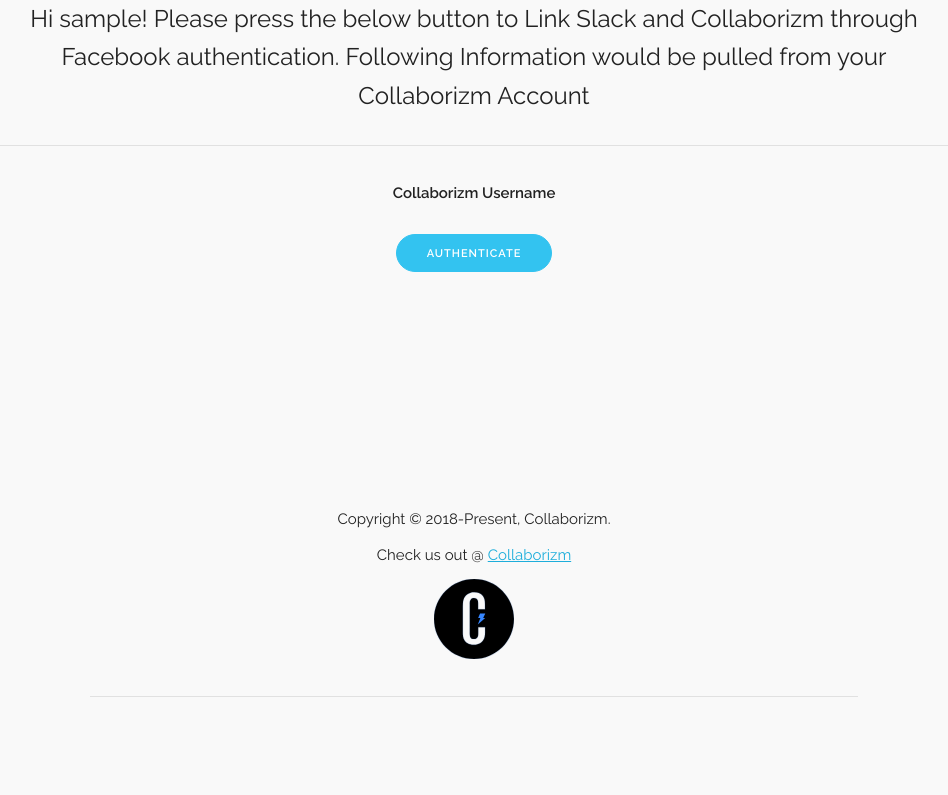
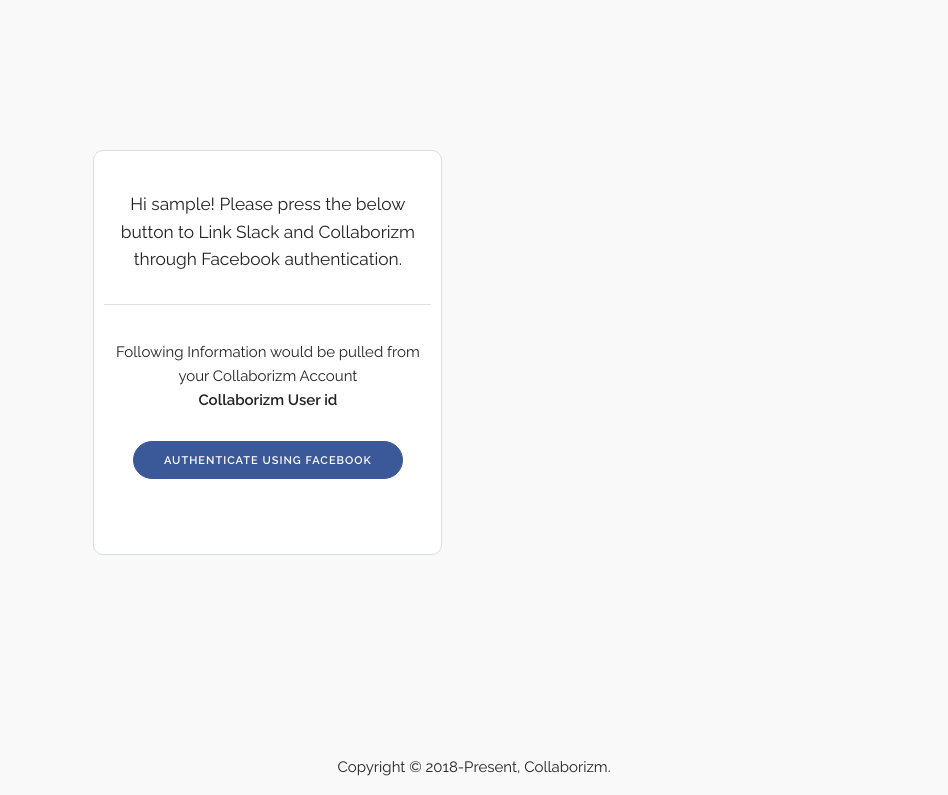
Before and after one commit to saiprasad1996/tangodjango, a Django app: template please/templates/please/fb_auth.html in a window 1280 px wide. Shown: the top 795 px of the page, without its empty margins (166-1114 px from the left). Before the commit the page ends 697 px from the top, so only its background shows below. Run offline with Django 3.2, Linux system fonts and the light colour scheme; the template is opened without the code that fills it: most values are stand-ins (such as "Sample title", 1, 10 or a date in 2020).

Commit message:
Oauth dialog

```diff
--- a/please/templates/please/fb_auth.html
+++ b/please/templates/please/fb_auth.html
@@ -30,31 +30,39 @@
             align-items:center;
         }
 
+
 </style>
 <body>
-<div class="container">
-    <div class="form-container">
-            <form>
-            <div class="row">
-                <div class="heading">
-                    <p style="font-size:18pt">Hi {{ user_name }}! Please press the below button to Link Slack and Collaborizm through Facebook authentication. Following Information would be pulled from your Collaborizm Account</p>
-                </div>
-                <hr/>
-                <div>
-                    <label >Collaborizm Username</label>
+<div style="display:flex;">
+    <center>
+        <div class="form" style="width:40%; align-items:center; text-align:center;">
+            <form style="padding:10px;">
+
+                    <div>
+                        <p style="font-size:13pt">Hi {{ user_name }}! Please press the below button to Link Slack and
+                            Collaborizm through Facebook authentication. </p>
+                    <hr>
                     </div>
-            </div>
-            <br/>
-        <a class="button button-primary" href='https://www.facebook.com/v3.0/dialog/oauth?client_id=301863613354615&redirect_uri=https://tangodjango.herokuapp.com/please/collab/fbauth&state={"token":"{{token}}","team_domain":"{{team_domain}}","response_url":"{{response_url}}","user_name":"{{user_name}}"}'>Authenticate</a>
+
+                    <div>
+                        Following Information would be pulled from your
+                            Collaborizm Account
+                        <label>Collaborizm User id</label>
+                    </div>
+
+                <br/>
+                <a class="button button-primary" style="background:#3b5998; border-color:#3b5998;"
+                   href='https://www.facebook.com/v3.0/dialog/oauth?client_id=301863613354615&redirect_uri=https://tangodjango.herokuapp.com/please/collab/fbauth&state={"token":"{{token}}","team_domain":"{{team_domain}}","response_url":"{{response_url}}","user_name":"{{user_name}}"}'>Authenticate using facebook</a>
             </form>
-    </div>
+        </div>
+    </center>
 </div>
 </body>
 <footer class="section">
     <div class="container">
         <p class="section-description">Copyright &copy; 2018-Present, Collaborizm.<br/></p>
         <p class="section-description">Check us out @ <a target="_blank"
-                                                                   href="https://www.collaborizm.com/">Collaborizm</a>
+                                                         href="https://www.collaborizm.com/">Collaborizm</a>
         </p>
         <a>
 
```
Also changed, not shown: db.sqlite3, please/static/css/custom.css (line endings or trailing spaces).
